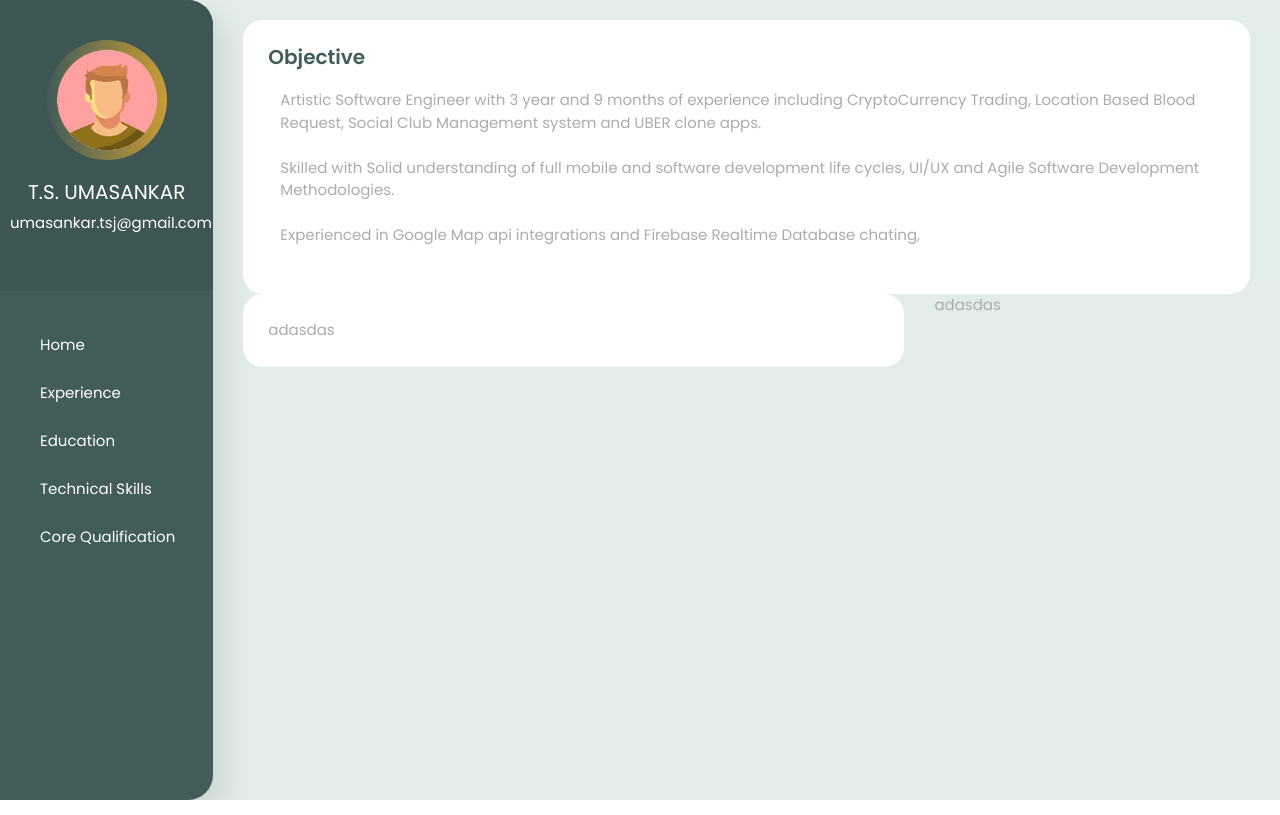
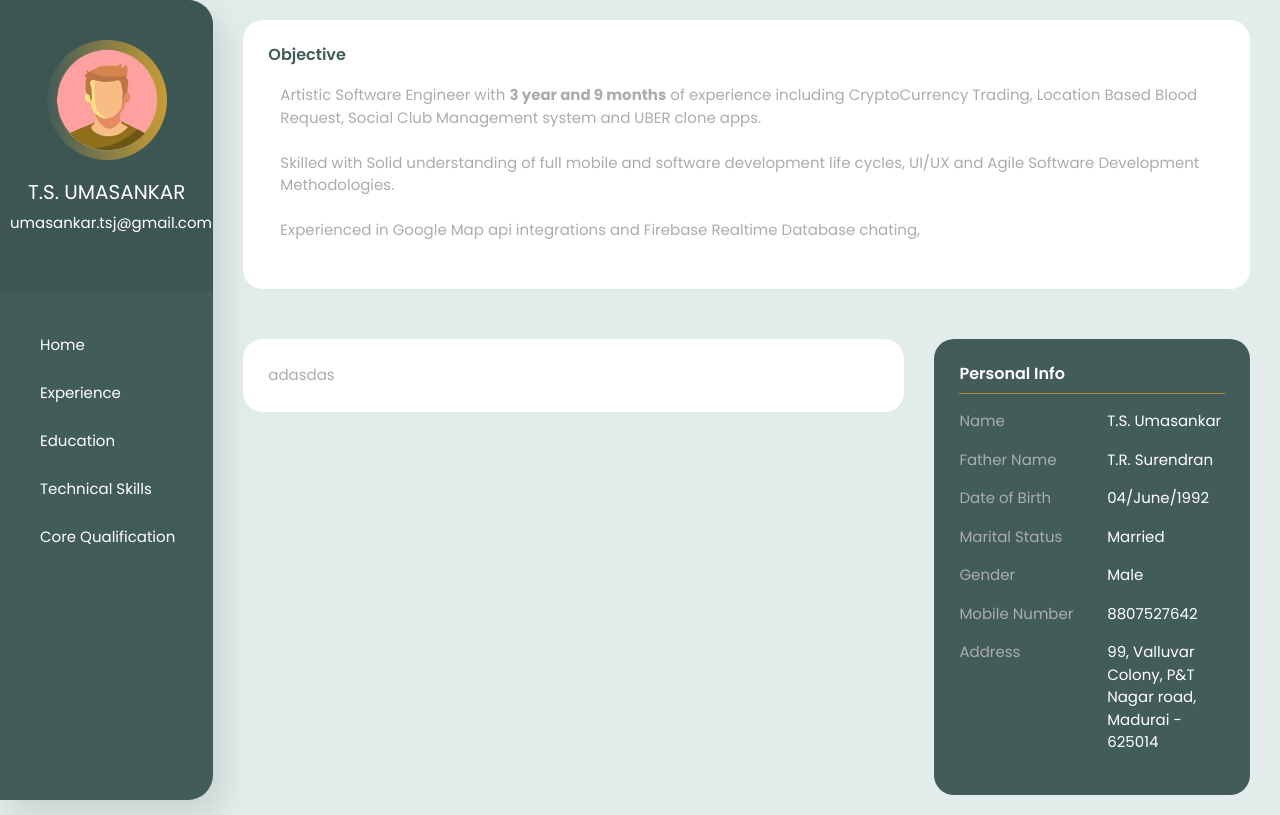
Before and after one commit to umasankar-ts/react-resume, a React (Create React App) app: page / in a window 1280 px wide. Both pictures are taken after a click on the picture 640 px from the left and 475 px from the top of the page. Built offline with nearby package versions, Linux system fonts and the light colour scheme; a web font is replaced by a local one.

Commit message:
Personal profile added to Home component

```diff
--- a/src/App.css
+++ b/src/App.css
@@ -85,6 +85,12 @@ p {
 .fancy-title{
     font-weight: 505 !important;
     margin-bottom: 20px
+}
+.margin-bt-none{
+    margin-bottom: 0 !important
+}
+.margin-top-none{
+    margin-top: 0 !important
 }
 /*============
 Colors
@@ -236,6 +242,12 @@ Home Component
     font-weight: 500;
     font-size: 15px;
 }
-.objective-sec{
+.display-inline{
     display: inline-flex;
 }
+.home-section-space{
+    margin-top: 50px;
+}
+.personal-info-hr{
+    margin-top: 10px !important
+}
--- a/src/component/BaseComponent.js
+++ b/src/component/BaseComponent.js
@@ -6,10 +6,10 @@ class BaseComponent extends Component {
         return (
             <div className="container-fluid content-light-bg">
                 <div className="row">
-                    <div className="col-xl-2 col-lg-4 col-md-4 col-sm-4 sidebar primary-light-bg">
+                    <div className="col-xl-2 col-lg-4 col-md-4 col-sm-5 sidebar primary-light-bg">
                         <SidebarComponent></SidebarComponent>
                     </div>
-                    <div className="col-xl-10 col-lg-8 col-md-8 col-sm-8 content-wrapper">
+                    <div className="col-xl-10 col-lg-8 col-md-8 col-sm-7 content-wrapper">
                         <HomeComponent></HomeComponent>
 
                     </div>
--- a/src/component/HomeComponent.js
+++ b/src/component/HomeComponent.js
@@ -7,16 +7,16 @@ class HomeComponent extends Component {
         		<div className="row">
 	        		<div className="col-md-12">
 			            <div className="card-style white-bg">
-			            	<h5 className="fancy-title primary-light-font">Objective</h5>
-			                <div className="objective-sec">
+			            	<h6 className="fancy-title primary-light-font">Objective</h6>
+			                <div className="display-inline">
 			               		<i className="lni-android objective-icon secondary-dark-font"></i>
-			               		<p>Artistic Software Engineer with 3 year and 9 months of experience including CryptoCurrency Trading, Location Based Blood Request, Social Club Management system and UBER clone apps.</p>
+			               		<p>Artistic Software Engineer with <b>3 year and 9 months</b> of experience including CryptoCurrency Trading, Location Based Blood Request, Social Club Management system and UBER clone apps.</p>
 			                </div>
-			                <div className="objective-sec">
+			                <div className="display-inline">
 			                	<i className="lni-android objective-icon secondary-dark-font"></i>
 			                	<p>Skilled with Solid understanding of full mobile and software development life cycles, UI/UX and Agile Software Development Methodologies.</p>
 			            	</div>
-			        	 	<div className="objective-sec">
+			        	 	<div className="display-inline">
 			                	<i className="lni-android objective-icon secondary-dark-font"></i>
 			                	<p>Experienced in Google Map api integrations and Firebase Realtime Database chating,</p>
 			            	</div>
@@ -24,13 +24,72 @@ class HomeComponent extends Component {
 		            </div>
 	            </div>
 	            <div className="row">
-	            	<div className="col-md-8 col-xl-8">
+	            	<div className="col-xl-8 col-lg-12 col-md-12 home-section-space">
 	            		<div className="card-style white-bg">
 	            			adasdas
 	        			</div>
 	            	</div>
-	            	<div className="col-md-4 col-lg-4 col-xl-4">
-	            		adasdas
+	            	<div className="col-xl-4 col-lg-8 col-md-8 home-section-space">
+	            		<div className="card-style primary-light-bg">
+			            	<h6 className="fancy-title white-font margin-bt-none">Personal Info</h6>
+			            	<hr className="secondary-dark-bg personal-info-hr"/>
+			            	<div className="row">
+			            		<div className="col-md-6">
+			            			<span>Name</span>
+			            		</div>
+			            		<div className="col-md-6">
+			            			<p className="white-font">T.S. Umasankar</p>
+		            			</div>
+			            	</div>
+			            	<div className="row">
+			            		<div className="col-md-6">
+			            			<span>Father Name</span>
+			            		</div>
+			            		<div className="col-md-6">
+			            			<p className="white-font">T.R. Surendran</p>
+		            			</div>
+			            	</div>
+			            	<div className="row">
+			            		<div className="col-md-6">
+			            			<span>Date of Birth</span>
+			            		</div>
+			            		<div className="col-md-6">
+			            			<p className="white-font">04/June/1992</p>
+		            			</div>
+			            	</div>
+			            	<div className="row">
+			            		<div className="col-md-6">
+			            			<span>Marital Status</span>
+			            		</div>
+			            		<div className="col-md-6">
+			            			<p className="white-font">Married</p>
+		            			</div>
+			            	</div>
+			            	<div className="row">
+			            		<div className="col-md-6">
+			            			<span>Gender</span>
+			            		</div>
+			            		<div className="col-md-6">
+			            			<p className="white-font">Male</p>
+		            			</div>
+			            	</div>
+			            	<div className="row">
+			            		<div className="col-md-6">
+			            			<span>Mobile Number</span>
+			            		</div>
+			            		<div className="col-md-6">
+			            			<p className="white-font">8807527642</p>
+		            			</div>
+			            	</div>
+			            	<div className="row">
+			            		<div className="col-md-6">
+			            			<span>Address</span>
+			            		</div>
+			            		<div className="col-md-6">
+			            			<p className="white-font">99, Valluvar Colony, P&T Nagar road, Madurai - 625014</p>
+		            			</div>
+			            	</div>
+	            		</div>
 	            	</div>
             	</div>
             </div>
```
